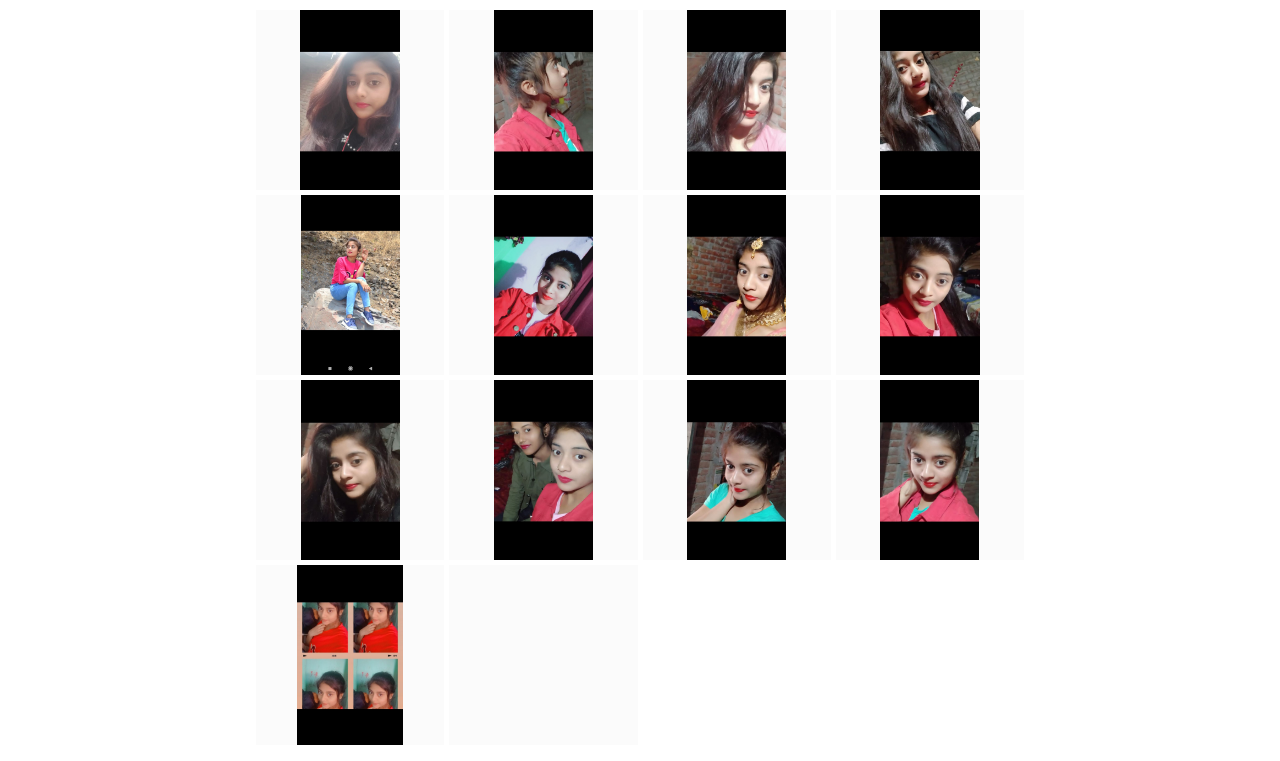
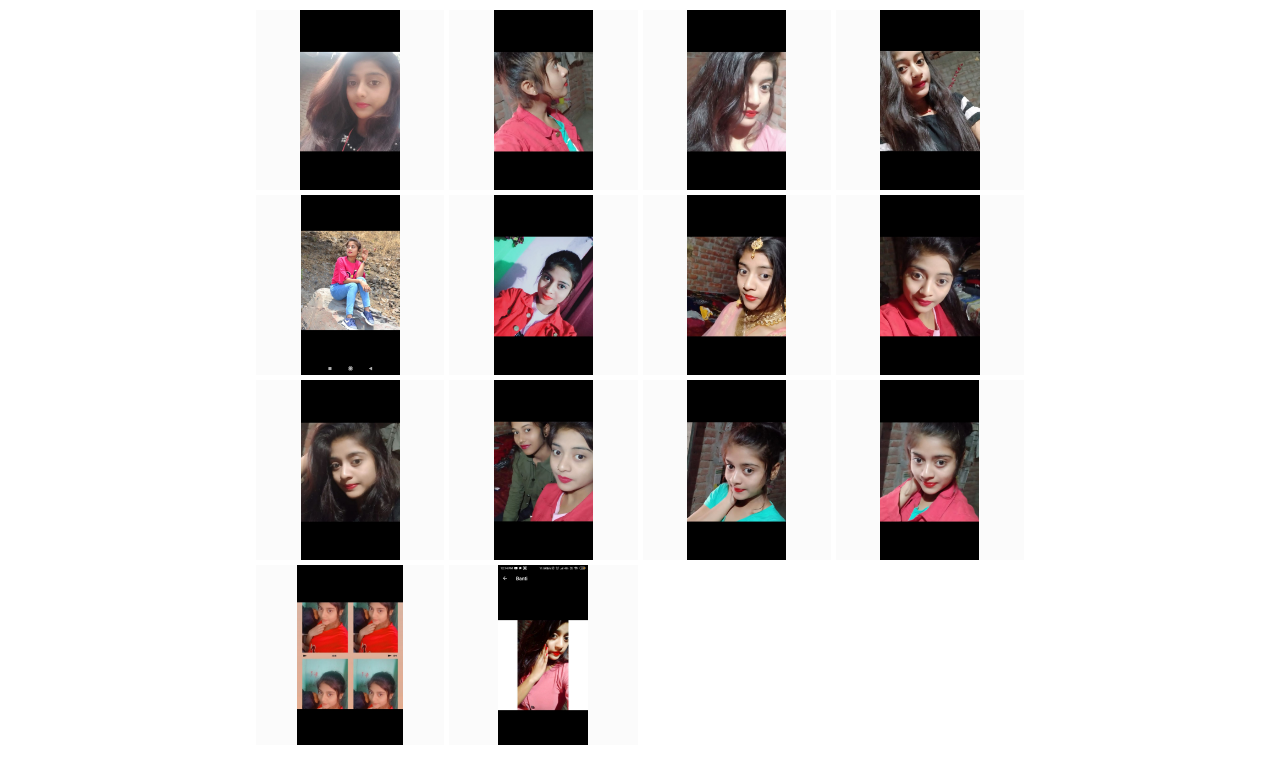
Before and after one commit to mastibaazi/hello1, a plain HTML site: page index.html in a window 1280 px wide. Shown: the part 62-823 px from the top of the page. Drawn offline with nearby package versions, Linux system fonts and the light colour scheme.

Commit message:
Update index.html

```diff
--- a/index.html
+++ b/index.html
@@ -84,7 +84,7 @@
               </div>
 
                  <div class="figure">
-                <img src="image/14.jpg" alt="" class="img-fluid">
+                <img src="image/14.png" alt="" class="img-fluid">
               </div>
 
 
```
